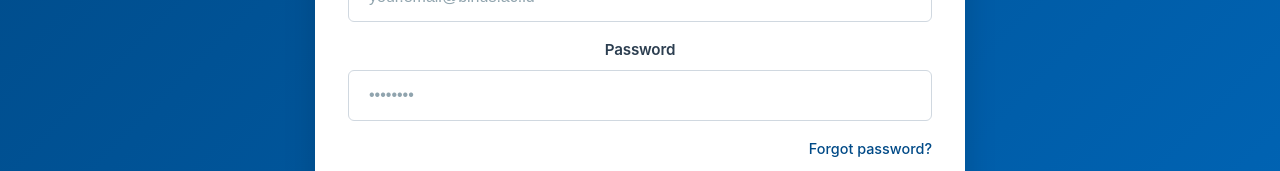
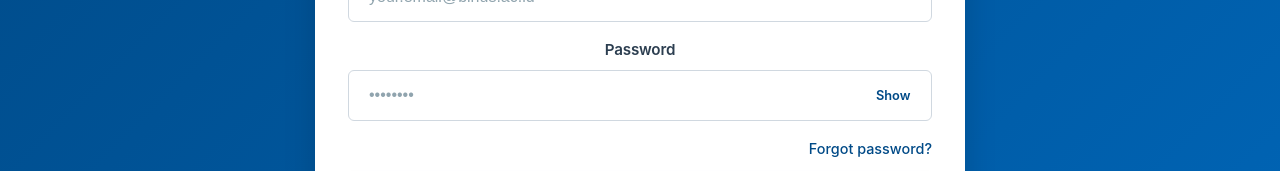
Before and after one commit to tyroneley/lost-and-found, a React (Vite) app in the folder frontend/: page /login in a window 1280 px wide. Shown: the part 388-559 px from the top of the page. Built offline with nearby package versions, Linux system fonts and the light colour scheme; no server answers.

Commit message:
Added show/hide password button
Signed-off-by: Orlando Jonathan Padiman <orlando.padiman@gmail.com>

```diff
--- a/frontend/src/pages/LoginPage.tsx
+++ b/frontend/src/pages/LoginPage.tsx
@@ -13,6 +13,7 @@ export function LoginPage({ onLoginSuccess }: LoginPageProps) {
   const [password, setPassword] = useState('')
   const [error, setError] = useState('')
   const [loading, setLoading] = useState(false)
+  const [showPassword, setShowPassword] = useState(false)
 
   const handleSubmit = async (e: React.FormEvent) => {
     e.preventDefault()
@@ -81,9 +82,10 @@ export function LoginPage({ onLoginSuccess }: LoginPageProps) {
 
                 <div className="form-group">
                   <label htmlFor="password">Password</label>
+                  <div className="password-wrapper">
                     <input
                       id="password"
-                    type="password"
+                      type={showPassword ? 'text' : 'password'}
                       placeholder="••••••••"
                       value={password}
                       onChange={(e) => {
@@ -92,6 +94,15 @@ export function LoginPage({ onLoginSuccess }: LoginPageProps) {
                       }}
                       className="form-input"
                     />
+                    <button
+                      type="button"
+                      className="password-toggle"
+                      onClick={() => setShowPassword(!showPassword)}
+                      title={showPassword ? 'Hide password' : 'Show password'}
+                    >
+                      {showPassword ? 'Hide' : 'Show'}
+                    </button>
+                  </div>
                 </div>
 
                 <a href="#" className="forgot-password">Forgot password?</a>
```
Lines whose indentation alone changed are shown as unchanged.
